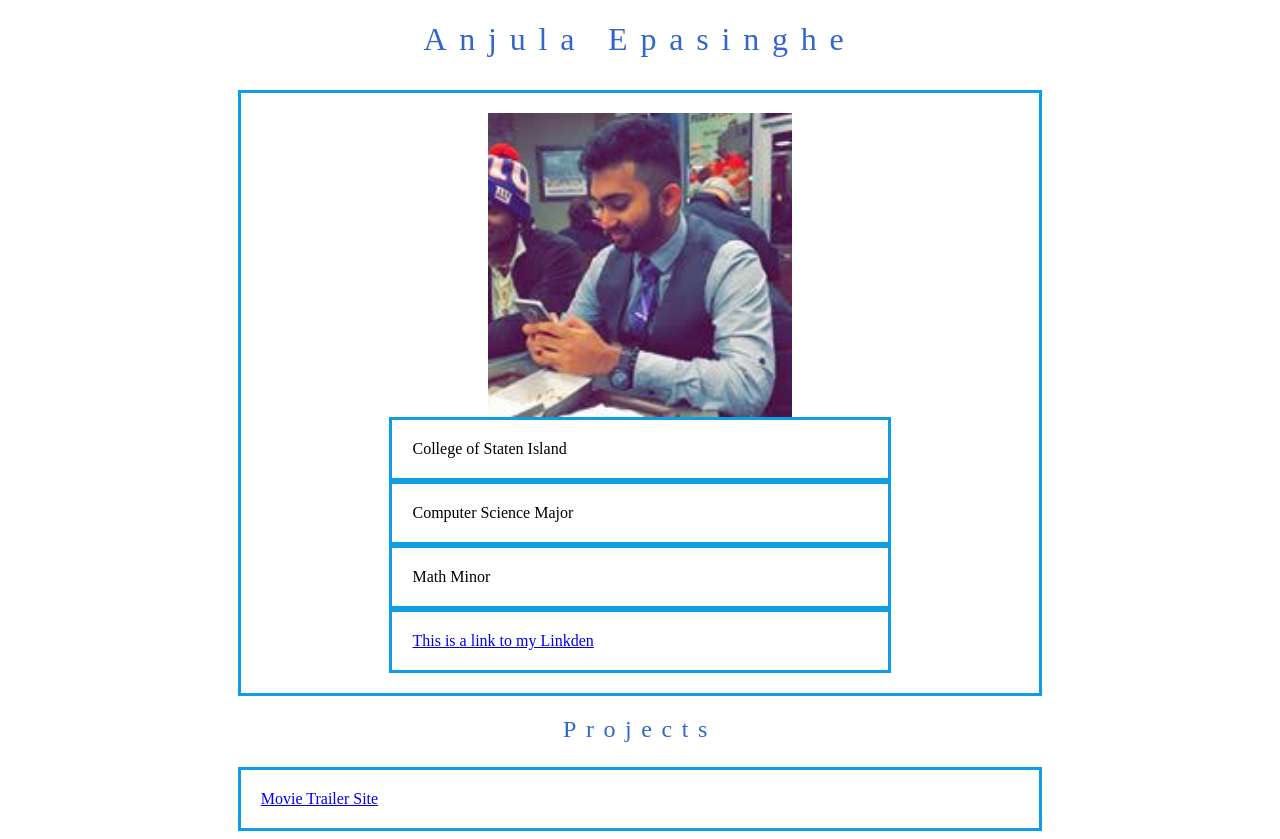
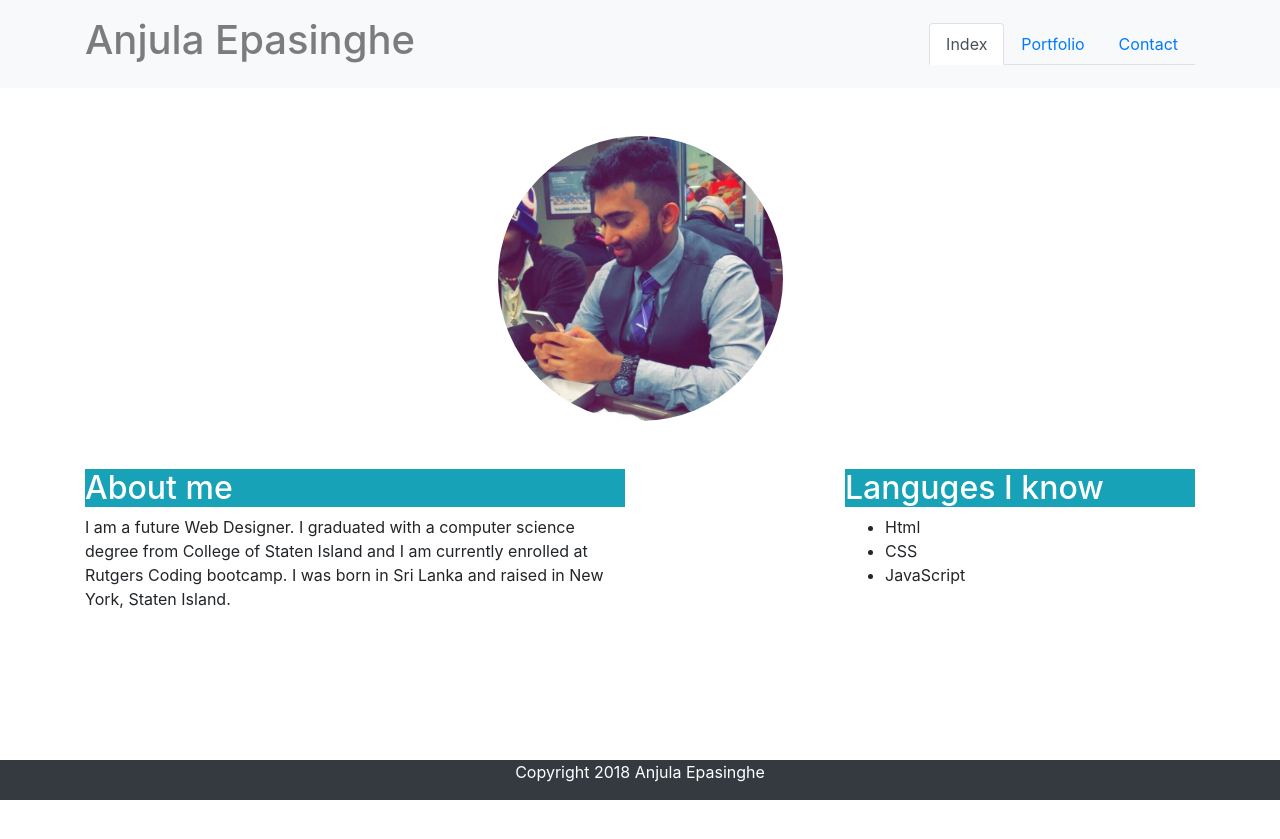
Before and after one commit to mlanjula94/mlanjula94.github.io, a plain HTML site: page index.html in a window 1280 px wide. After the commit the page ends 800 px from the top, so only its background shows below. Drawn offline with nearby package versions, Linux system fonts and the light colour scheme.

Commit message:
modified index

```diff
--- a/index.html
+++ b/index.html
@@ -1,28 +1,69 @@
 <!DOCTYPE html>
-<html>
-    <head>
-        <title>Portofolio</title>
-        <link rel="stylesheet" href="style.css">
-    </head>
+<html lang="en">
 
-    <body>
-        <h1>Anjula Epasinghe</h1>
-        <div class="center">
-            <img src="website.jpg" >
-            <p class="center">College of Staten Island </p>
-            <p class="center">Computer Science Major</p>
-            <p class="center">Math Minor</p>
+<head>
+    <meta charset="UTF-8">
+    <meta name="viewport" content="width=device-width, initial-scale=1.0">
+    <meta http-equiv="X-UA-Compatible" content="ie=edge">
+    <link rel="stylesheet" href="https://maxcdn.bootstrapcdn.com/bootstrap/4.0.0/css/bootstrap.min.css" integrity="sha384-Gn5384xqQ1aoWXA+058RXPxPg6fy4IWvTNh0E263XmFcJlSAwiGgFAW/dAiS6JXm"
+        crossorigin="anonymous">
+    <title>Index</title>
+</head>
 
-            <a class="center" href="https://www.linkedin.com/in/anjula-epasinghe-347233127/">This is a link to my Linkden</a>
+<body>
+    <nav class="navbar navbar-light bg-light">
+        <div class="container">
+            <span class="navbar-text h1">
+                Anjula Epasinghe
+            </span>
+            <ul class="nav nav-tabs">
+                <li class="nav-item">
+                    <a class="nav-link active" href="index.html">Index</a>
+                </li>
+                <li class="nav-item">
+                    <a class="nav-link" href="portfolio.html">Portfolio</a>
+                </li>
+                <li class="nav-item">
+                    <a class="nav-link" href="contact.html">Contact</a>
+                </li>
+            </ul>
         </div>
+    </nav>
+    <div class="container">
+        <div class="row">
+                <img src="images/profile_pic.jpg" class="mt-5 rounded-circle mx-auto d-block w-25 h-25" alt="profile pic">
+        </div>
+        <div class="row mt-5">
 
-        <div>
-            <h2>Projects</h2>
-            <a class="center" href="Fresh_Tomatoes.html">Movie Trailer Site</a>
+            <div class="col-sm-6">
+                <!-- Content -->
+                <p class="h2 bg-info text-white">About me</p>
+                <p class="txt-info">I am a future Web Designer. I graduated with a computer science degree from College of Staten Island and I am currently enrolled at Rutgers Coding bootcamp. I was born in Sri Lanka and
+                        raised in New York, Staten Island. </p>
+
+            </div>
+            <div class="col-sm-2">
+                <!-- Content -->
+            </div>
+            <div class="col-sm-4">
+                 <p class="h2 bg-info text-white">Languges I know</p>
+                 <ul>
+                     <li>Html</li>
+                     <li>CSS</li>
+                     <li>JavaScript</li>
+                 </ul>
+            </div>
+
         </div>
+        <div class="row">
+            <hr>
+            </div>
+    </div>
 
+    <footer class="container-fluid bg-dark text-center fixed-bottom">
+            <p class="text-white">Copyright 2018 Anjula Epasinghe</p>
+          </footer>
 
-    </body>
-
+</body>
 
 </html>
--- a/style.css
+++ b/style.css
@@ -1,35 +1,3 @@
-
-h1 {
-    color: #36C;
-    font-weight: normal;
-    letter-spacing: .4em;
-    margin-bottom: 1em;
-    text-align: center;
- }
-
- h2 {
-    color: #36C;
-    font-weight: normal;
-    letter-spacing: .4em;
-    margin-bottom: 1em;
-    text-align: center;
- }
-
-.center{
-    margin: auto;
-    width: 60%;
-    border: 3px solid rgb(13, 159, 226);
-    padding: 20px;
-}
-
-img {
-    display: block;
-    margin-left: auto;
-    margin-right: auto;
-    width: 40%;
-}
-
-a {
-    margin:0 auto;
-    display:block;
-    }
+#cf6_image:hover {
+    background-image:url("/images/Turtle.jpg");
+  }
```
Also changed, not shown: contact.html (added, +80 -0 lines), portfolio.html (added, +83 -0 lines), images/background.jpg (added), images/face_recognition.jpg (added), images/facebook.png (added), images/github.png (added), images/instagram.png (added), images/linkedin.png (added), images/profile_pic.jpg (added), images/stackoverflow.png (added), images/technics-q-c-640-480-1.jpg (added), images/technics-q-c-640-480-2.jpg (added), images/technics-q-c-640-480-5.jpg (added), images/technics-q-c-640-480-7.jpg (added), 1 more files, 2 other files.
